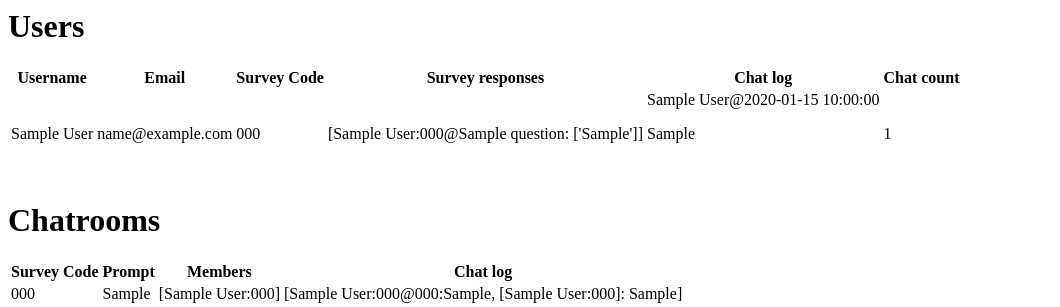
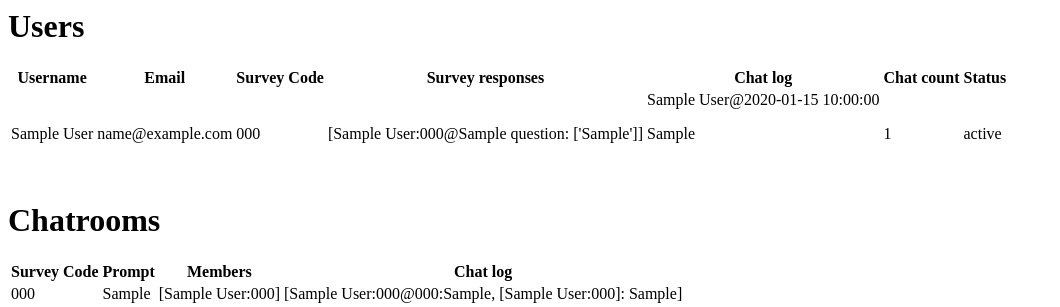
Before and after one commit to BYU-PCCL/depolarizing-chatroom, a Flask app: page /admin in a window 1280 px wide. Shown: the top 307 px of the page, without its empty margins (0-1060 px from the left). Run offline with Flask 2, Linux system fonts and the light colour scheme; the visitor is signed in with stand-in values (Sample User, id 1); tables that the repository leaves empty hold one stand-in row (values such as "Sample post").

Commit message:
add status as well

```diff
--- a/app.py
+++ b/app.py
@@ -73,6 +73,7 @@ class Users(db.Model):
     uname = db.Column(db.String(320))
     color = db.Column(db.String(7))
     msg_count = db.Column(db.Integer, default=0)
+    status = db.Column(db.String(20), default="survey")
     #waiting = db.Column(db.DateTime)
     # relationship (many-to-one with chatrooms, one-to-many with messages, many-to-one with codes, one-to-many with responses)
     chatroom = db.relationship('Chatrooms', back_populates='users')
--- a/templates/tables/users.html
+++ b/templates/tables/users.html
@@ -7,6 +7,7 @@
     <th>Survey responses</th>
     <th>Chat log</th>
     <th>Chat count</th>
+    <th>Status</th>
   </tr>
   <tr>
   {% for row in data['users'] %}
@@ -16,6 +17,7 @@
     <td>{{row.responses}}</td>
     <td>{% include "tables/chatlog.html" %}</td>
     <td>{{ row.msg_count }}</td>
+    <td>{{ row.status }}</td>
   {%endfor%}
   </tr>
 </table>
```
